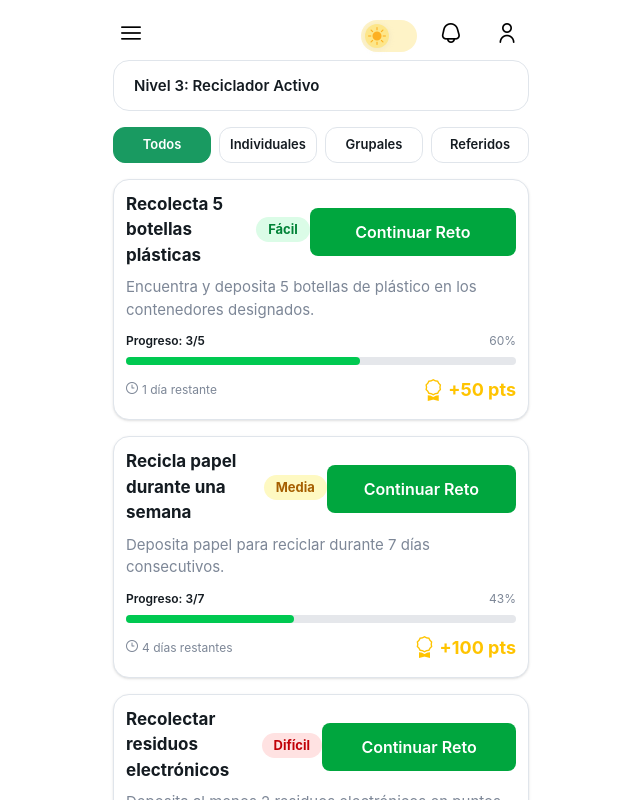
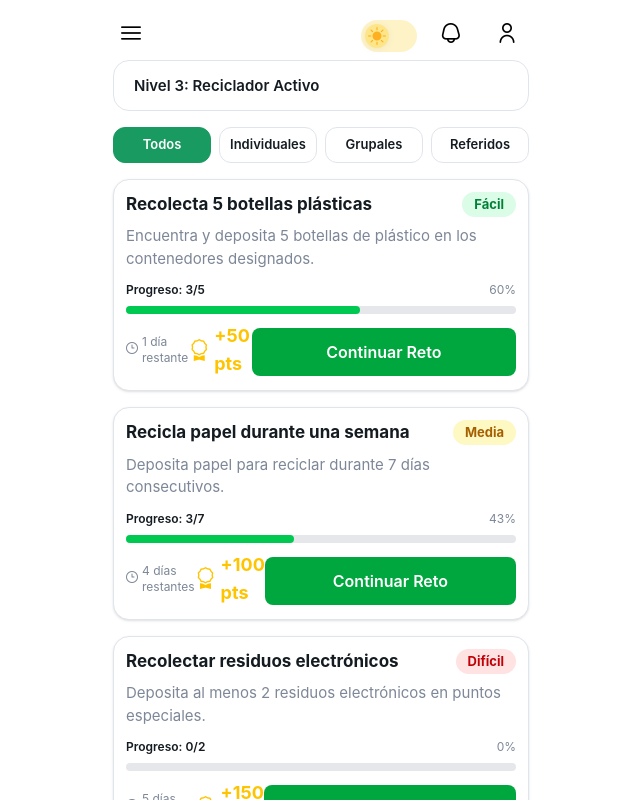
Before and after one commit to AndreaRuizP/frontend, a React (Vite) app: page /retos in a window 1280 px wide. Shown: the top 800 px of the page, without its empty margins (319-959 px from the left). Built offline with nearby package versions, Linux system fonts and the light colour scheme.

Commit message:
feat: move "Continuar Reto" button to a new position in Challenge component

```diff
--- a/src/pages/Challenge.jsx
+++ b/src/pages/Challenge.jsx
@@ -97,9 +97,6 @@ export default function Challenge() {
                   >
                     {r.dificultad}
                   </span>
-                  <button className="w-full py-3 mt-1 rounded-lg bg-green-600 text-white font-semibold text-base transition hover:bg-green-700 active:scale-95" style={{ minHeight: 44, fontSize: 16 }}>
-                    Continuar Reto
-                  </button>
                 </div>
 
                 <p className="text-[#7D8797] text-sm mb-3" style={{ fontSize: 15, lineHeight: 1.5 }}>
@@ -131,6 +128,9 @@ export default function Challenge() {
                     <i className="bi bi-award" style={{ fontSize: 22 }}></i>
                     +{r.puntos} pts
                   </span>
+                  <button className="w-full py-3 mt-1 rounded-lg bg-green-600 text-white font-semibold text-base transition hover:bg-green-700 active:scale-95" style={{ minHeight: 44, fontSize: 16 }}>
+                    Continuar Reto
+                  </button>
                 </div>
               </div>
             );
```
